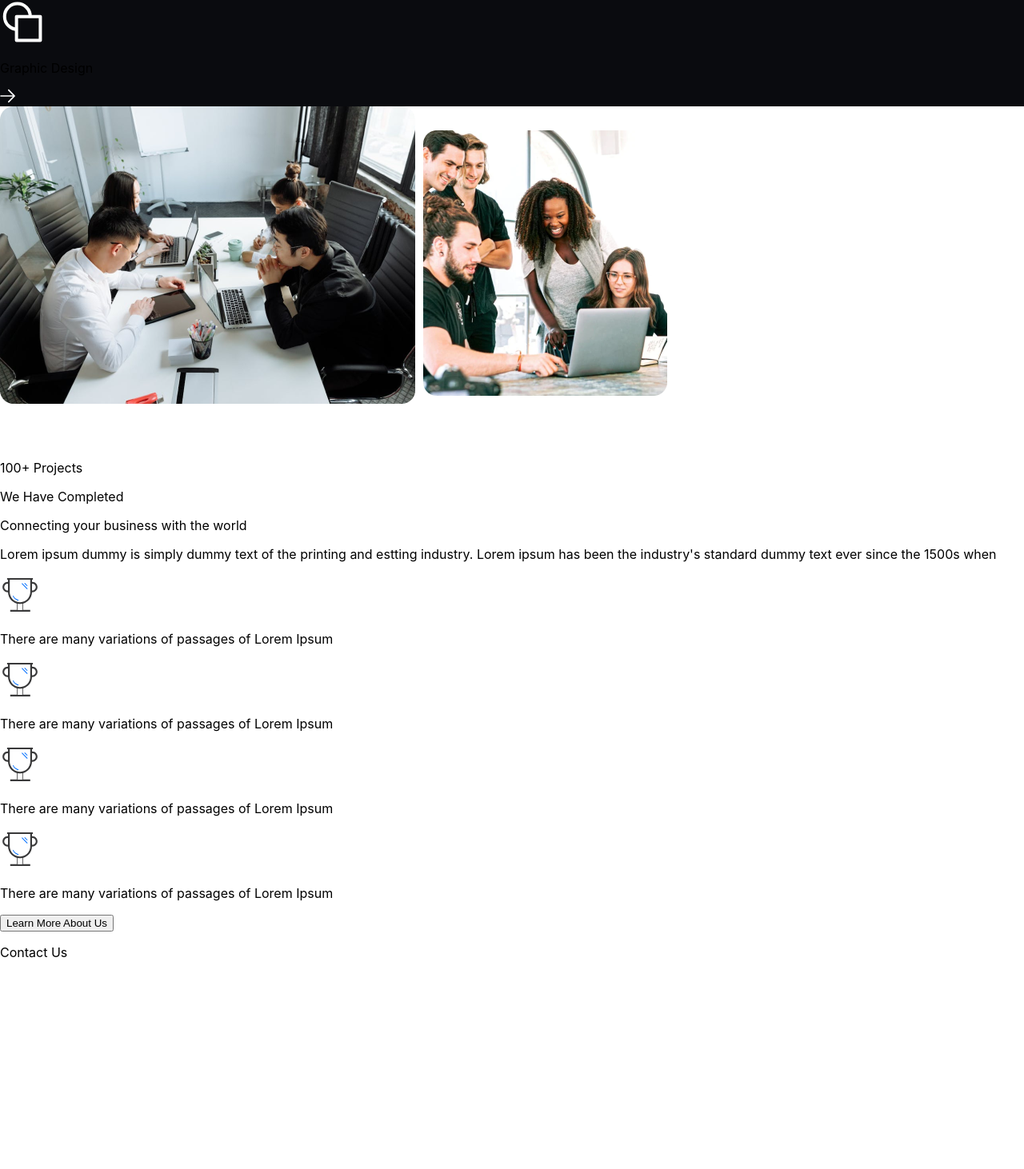
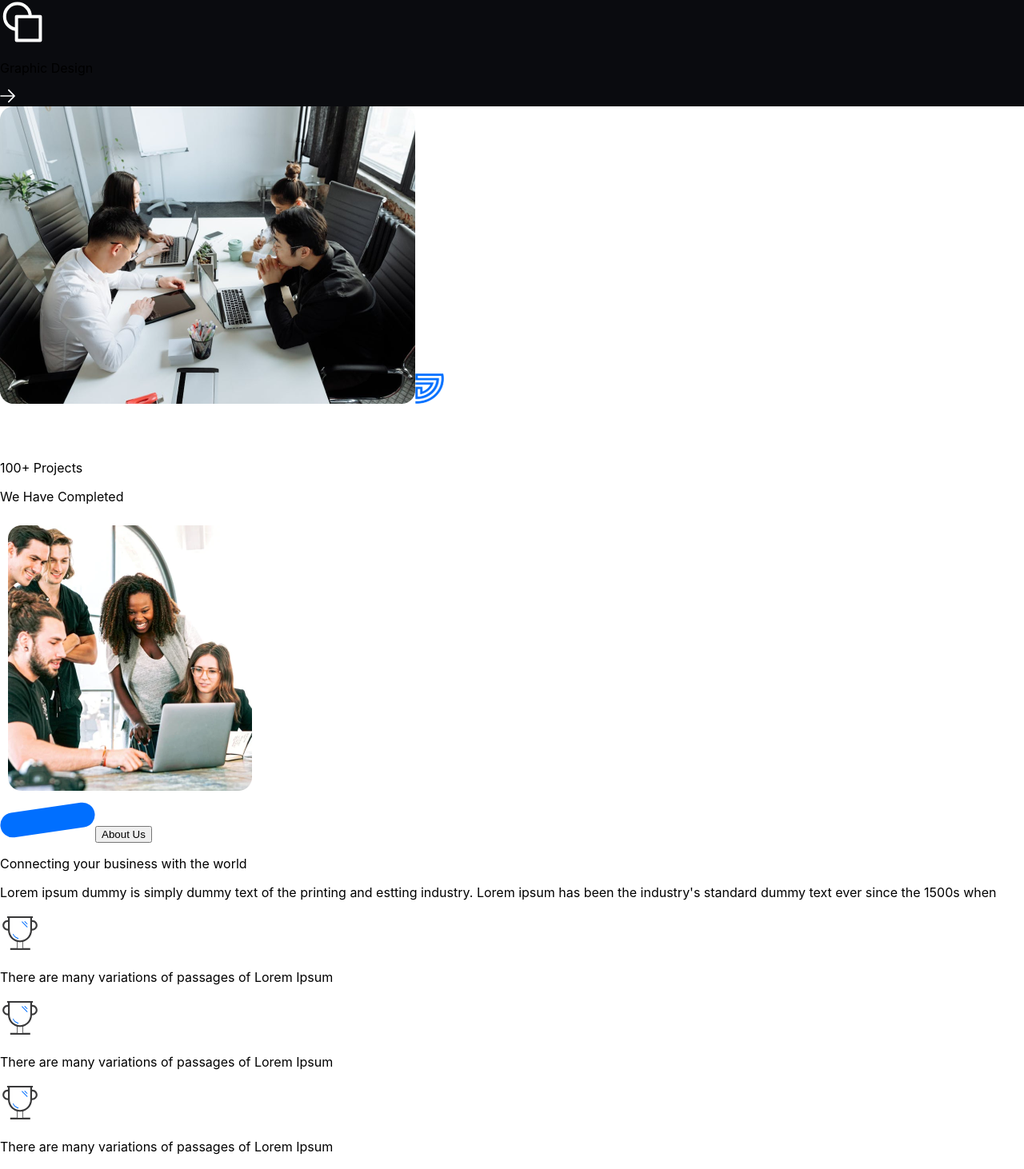
Before and after one commit to mudassir7732/Jataq-Technologies, a React (Create React App) app: page / in a window 1280 px wide. Shown: the part 1110-2572 px from the top of the page at 80% size. Before the commit the page ends 2327 px from the top, so only its background shows below. Built offline with nearby package versions, Linux system fonts and the light colour scheme.

Commit message:
Updated code

```diff
--- a/src/components/about-us/index.js
+++ b/src/components/about-us/index.js
@@ -3,39 +3,55 @@
 const AboutUs = () => {
     return (
         // <div className="flex flex-col md:flexrow">
-        <div className="flex flex-col-reverse xl:flex-row justify-center items-center px-[30px] sm:px-[100px] md:px-[130px] pb-[101px] gap-x-[135px]">
-            {/* <div className="w-fit">
-                <img src='/assets/icons/Rectangle58.svg' alt='button_background' className="absolute z-0" />
-                <button className="text-white border-[1px] text-[14px] font-[300] font-[Montserrat] border-white absolute z-50 w-[119px] h-[31px] mt-2 rounded-full bg-black">
-                    About Us
-                </button>
-            </div> */}
+        <div className="flex flex-col lg:flex-row justify-between sm:py-[70px] md:py-[95px] px-[40px] sm:px-[70px] md:px-[100px] w-full border-2">
 
-            <div className=" flex flex-col pt-[148px] w-fit xl:w-[45%] border-2">
-                <img src="/assets/images/Rectangle 65.png" alt="image" className="w-[300px] sm:w-[400px] md:w-[558px] md:h-[400px] xl:w-[519px] xl:h-[372px]" />
-                <img src="/assets/images/Rectangle 66.png" alt="image" className="w-[160px] sm:w-[200px] h-fit md:w-[305px] md:h-[332px] absolute ml-[165px] sm:ml-[224px] md:ml-[285px] lg:ml-[294px] mt-[156px] sm:mt-[200px] md:mt-[238px] xl:mt-[211px] mr-44" />
 
-                <div className="bg-[#006fff] rounded-[17px] w-[160px] sm:w-[220px] md:w-[283px] md:h-[150px] mt-[10px] py-[15px] md:py-[23px] px-[15px] sm:px-[18px] md:px-[30px]">
+
+            <div className="flex flex-col items-start  w-full xl:w-[47%] pt-[85px]">
+                <div className="flex flex-col items-center absolute">
+                    <img src="/assets/images/Rectangle 65.png" alt="image" className="z-0 w-[300px] sm:w-[400px] md:w-[450px] xl:w-[480px]" />
+                    <img src="/assets/logo/Logo.svg" alt="image" className=" mt-[19px] absolute z-10 w-[40px] sm:w-[50px] md:w-[60px] xl:w-[60px]" />
+                </div>
+
+                <div className="flex flex-row items-end w-full z-50 mt-[186px]">
+                    <div className="bg-[#006fff] rounded-[17px] md:h-[150px] max-w-[250px] mb-2 mt-[10px] py-[15px] md:py-[23px] px-[15px] sm:px-[18px] md:px-[20px]">
                         <img src="/assets/icons/completed.svg" alt="image" className="w-[25px] h-[25px] sm:w-[30px] sm:h-[30px] md:w-[46px] md:h-[46px]" />
-                    <p className="text-[15px] sm:text-[18px] md:text-[24px] font-[700] font-[Montserrat] text-white mt-[6px]">
+                        <p className="text-[15px] sm:text-[18px] md:text-[24px] w-full font-[700] font-[Montserrat] text-white mt-[6px]">
                             100+ Projects
                         </p>
                         <p className="text-[12px] sm:text-[14px] md:text-[18px] font-[400] font-[Montserrat] text-white">
                             We Have Completed
                         </p>
                     </div>
+                    <img src="/assets/images/Rectangle 66.png" alt="image" className="w-[300px]"/>
+                </div>
             </div>
 
-            <div className="flex flex-col pt-[78px] w-full lg:w-[45%] pl-8">
 
-                <p className="text-[38px] font-[700] text-black font-[Montserrat] leading-10 pt-[60px]">
+
+
+
+
+
+
+
+
+            <div className="flex flex-col w-full lg:w-[47%] ">
+                <div className="w-fit hidden lg:block">
+                    <img src='/assets/icons/Rectangle58.svg' alt='button_background' className="absolute z-0" />
+                    <button className="text-black border-[1px] text-[14px] font-[300] font-[Montserrat] border-black absolute z-50 w-[119px] h-[31px] mt-2 rounded-full bg-white">
+                        About Us
+                    </button>
+                </div>
+
+                <p className="text-[38px] font-[700] text-black font-[Montserrat] pt-[60px]">
                     Connecting your business with the world
                 </p>
-                <p className="text-[18px] font-[400] font-[Montserrat] text-black mt-[22px]">
+                <p className="text-[18px] font-[400] font-[Montserrat] text-black mt-[15px]">
                     Lorem ipsum dummy is simply dummy text of the printing and estting  industry. Lorem ipsum has been the industry's standard dummy text ever since the 1500s when
                 </p>
 
-                <div className="flex flex-col w-[500px]">
+                <div className="flex flex-col lg:w-[500px]">
                     <div className="flex flex-row items-center mt-[13px] gap-x-[10px]">
                         <img src="/assets/icons/trophy.svg" alt="icon" className="h-[50px] w-[59px]" />
                         <p className="text-[18px] font-[400] font-[Montserrat]">
@@ -62,8 +78,8 @@ const AboutUs = () => {
                     </div>
                 </div>
 
-                <div className="flex flex-row items-center gap-x-[23px] h-[53px] mt-[40px]">
-                    <button className="bg-[#006fff] outline-none text-white rounded-[10px] w-[268px] h-[53px] text-[18px] font-[500]">
+                <div className="flex flex-row items-center gap-x-[15px] sm:gap-x-[19px] lg:gap-x-[23px] h-[53px] mt-[20px] sm:mt-[30px] lg:mt-[40px]">
+                    <button className="bg-[#006fff] outline-none text-white rounded-[10px] w-[190px] sm:w-[220px] lg:w-[268px] h-[40px] sm:h-[45px] lg:h-[53px] text-[17px] lg:text-[18px] font-[400] lg:font-[500]">
                         Learn More About Us
                     </button>
                     <p className="cursor-pointer underline text-[18px] font-[400] font-[Montserrat]">
```
Lines whose indentation alone changed are shown as unchanged.
